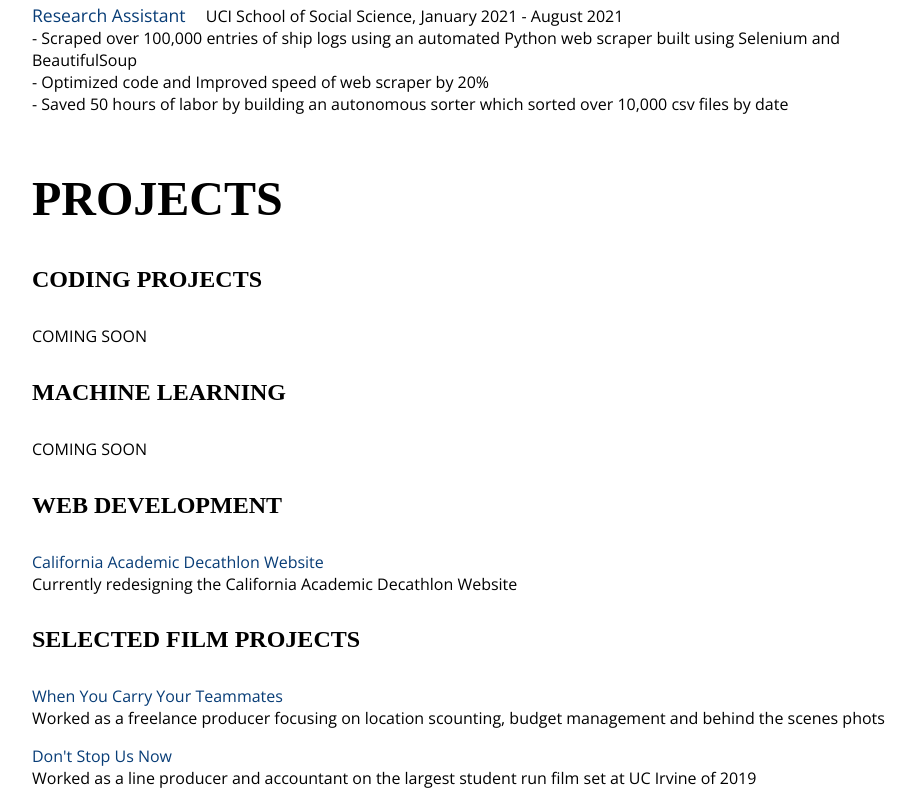
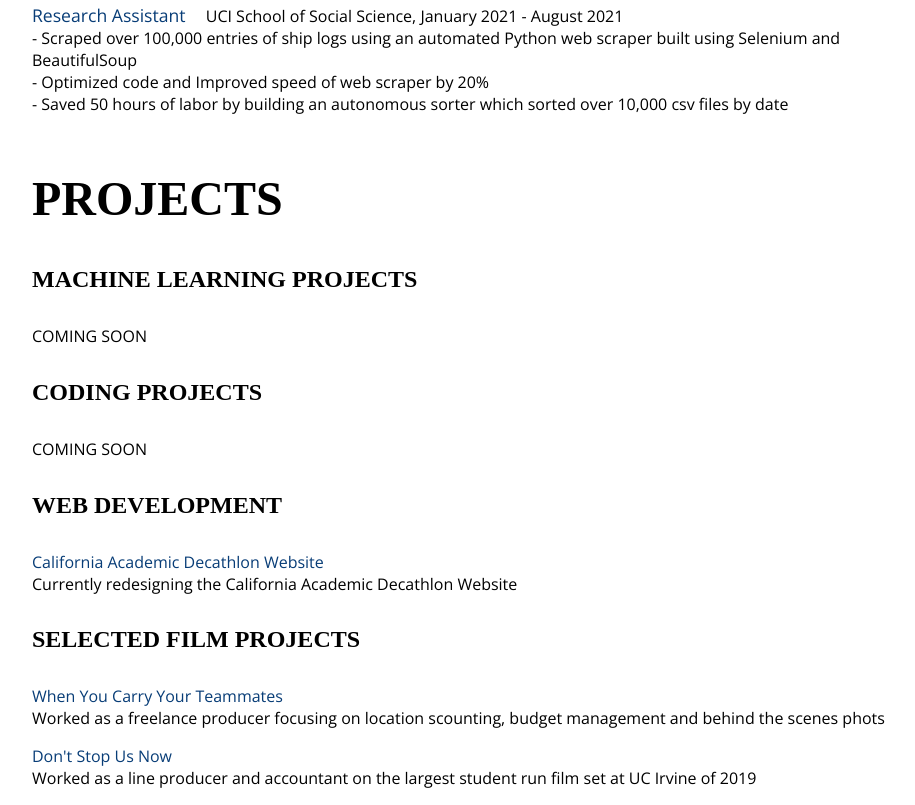
Before and after one commit to katlee-codes/katlee-codes.github.io, a plain HTML site: page index.html in a window 1280 px wide. Shown: the part 1640-2445 px from the top of the page, without its empty margins (298-1213 px from the left). Drawn offline with nearby package versions, Linux system fonts and the light colour scheme; a web font is replaced by a local one.

Commit message:
changed position of titles

```diff
--- a/index.html
+++ b/index.html
@@ -108,13 +108,13 @@
 			<div class="paddings">
 				<h2> PROJECTS </h2>
 
-				<h4> CODING PROJECTS</h4>
+				<h4> MACHINE LEARNING PROJECTS</h4>
 				<p> COMING SOON
 
 				</p>
 
 
-				<h4> MACHINE LEARNING </h4>
+				<h4> CODING PROJECTS</h4>
 				<p> COMING SOON
 				</p>
 
```
